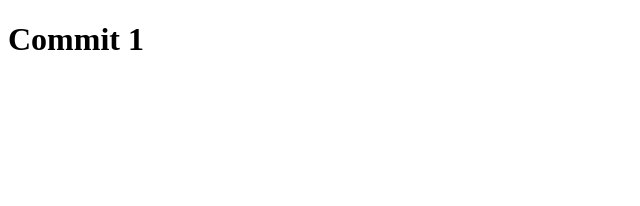
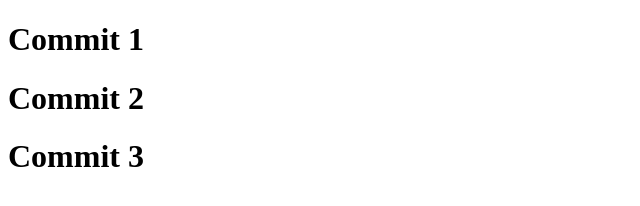
Before and after one commit to mazhar-webdev/html, a plain HTML site: page index.html in a window 1280 px wide. Shown: the whole page, without its empty margins (0-640 px from the left). Drawn offline with Linux system fonts and the light colour scheme.

Commit message:
3rd commit

```diff
--- a/index.html
+++ b/index.html
@@ -2,6 +2,8 @@
 <html>
 <body>
 
-<h1>Commit  1</h1>
+<h1>Commit 1</h1>
+<h1>Commit 2</h1>
+<h1>Commit 3</h1>
 </body>
 </html>
```
